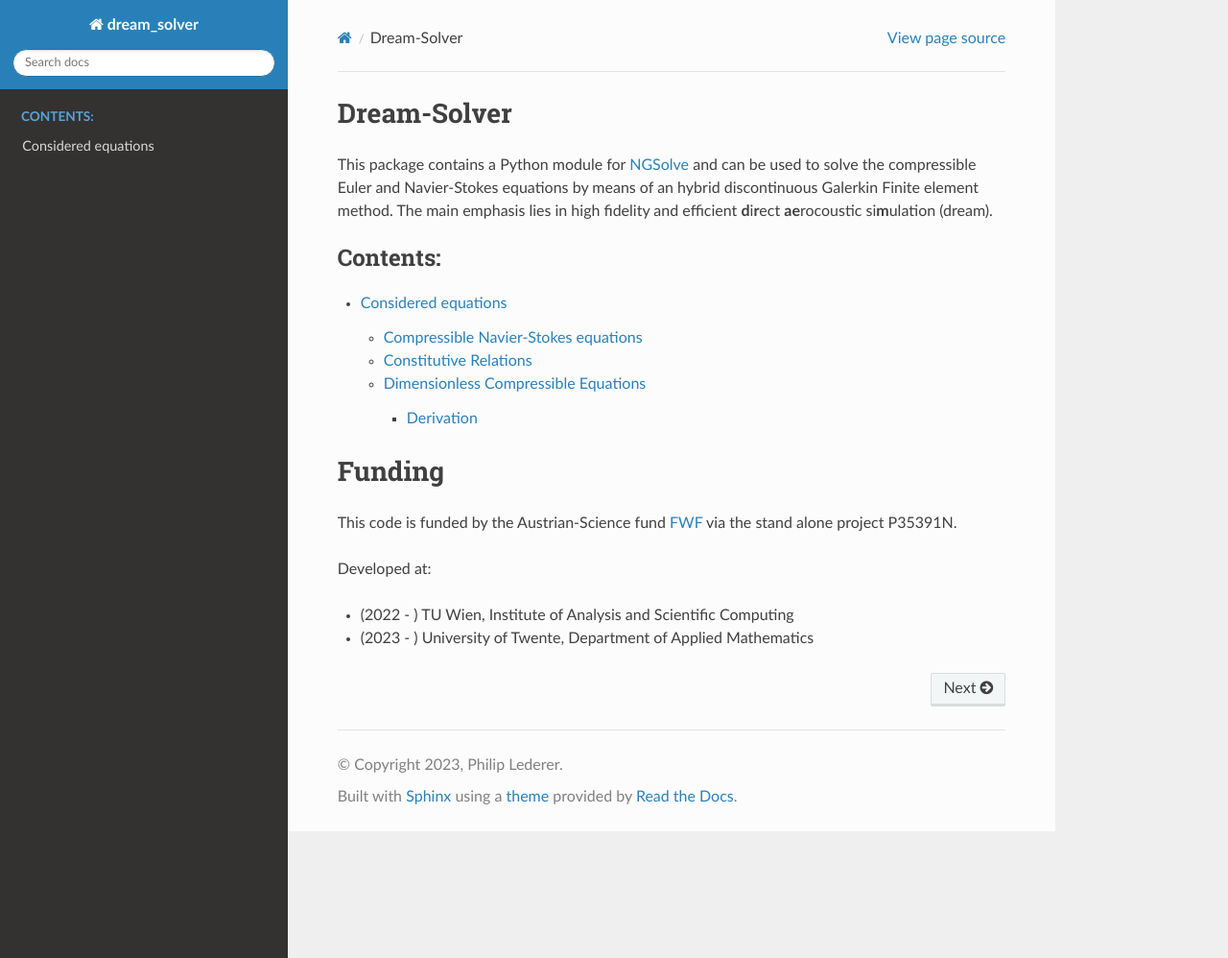
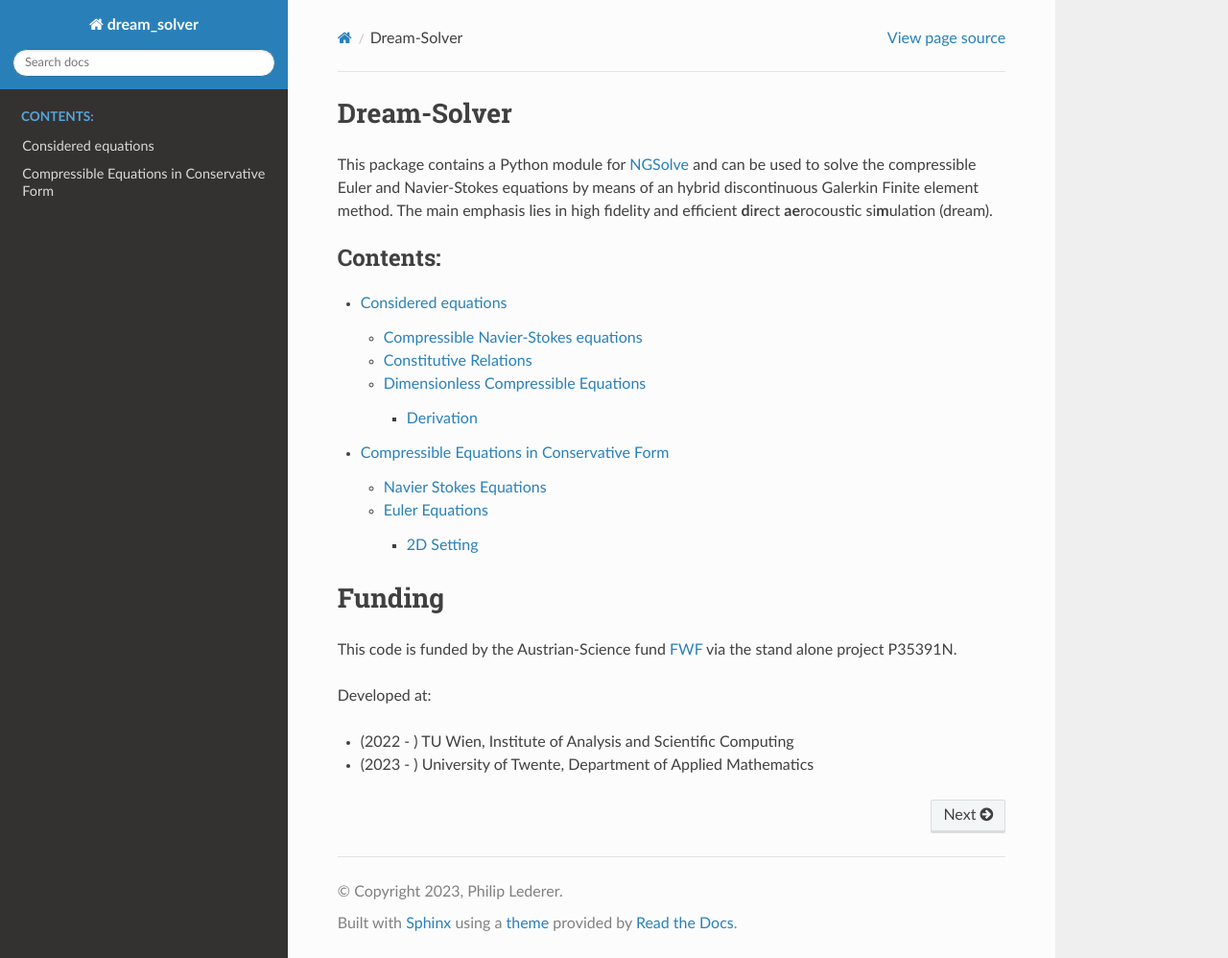
Before and after one commit to plederer/dream_solver, a Sphinx documentation site: the page built from docs/index.rst, in a window 1280 px wide and 998 px high. Shown: the whole window at 96% size. Built offline with Sphinx 7.4.7 and the Read the Docs theme 2.0.0, drawn with Linux system fonts in a browser that asks for light colours; some of the changed lines change nothing that is shown.

Commit message:
conservative formulation

```diff
--- /dev/null
+++ b/docs/basics/conservative.md
@@ -0,0 +1,89 @@
+## Compressible Equations in Conservative Form
+
+### Navier Stokes Equations
+Neglecting external forces $\vec{f} = 0$, the above derived dimensionless compressible equations can be expressed in a simple matter in conservative form
+
+\begin{align*}
+\pdt{\CVAR} + \div \left[ \vec{F}(\CVAR) - \vec{G}(\CVAR, \grad \CVAR) \right] &= 0.
+\end{align*}
+
+All the fluxes are split into a convective $\vec{F}$ and a diffusive $\vec{G}$ part, respectively.
+
+\begin{align*}
+\vec{F} &=
+\begin{bmatrix}
+\rho \VEL \\ \rho \VEL \otimes \VEL + p \I \\ (\rho E +p) \VEL
+\end{bmatrix}, &
+\vec{G} &=
+\frac{1}{\Re_{\text{ref}}}
+\begin{bmatrix}
+\vec{0} \\ \TAU \\ \TAU \VEL - \frac{1}{\Pr_{\text{ref}}} \HEAT
+\end{bmatrix}
+\end{align*}
+
+
+The conserved variables  are given by
+
+\begin{align*}
+\CVAR &=
+\begin{bmatrix}
+\rho \\ \rho \VEL \\ \rho E
+\end{bmatrix},
+\end{align*}
+
+and consist of mass, momentum and energy, respectively.
+
+### Euler Equations
+
+By further neglecting every dissipative contribution, we recover *Euler's* equations
+
+\begin{align*}
+\pdt{\CVAR} + \div \left[ \vec{F}(\CVAR) \right] &= 0.
+\end{align*}
+
+
+For the analysis the quasi-linear form is very helpful
+
+\begin{align*}
+\pdt{\CVAR} + \frac{\partial \vec{F}}{\partial \CVAR}\frac{\partial \CVAR}{\partial \vec{x}} &= 0.
+\end{align*}
+
+
+#### 2D Setting
+In two dimensions the convective flux vector is defined as
+
+\begin{align*}
+\vec{F} &=
+\begin{bmatrix}
+\rho u & \rho v \\ \rho u^2 + p & \rho u v  \\ \rho u v & \rho v^2 + p  \\ (\rho E +p ) u & (\rho E +p) v
+\end{bmatrix} = \begin{bmatrix}
+\vec{f} & \vec{g}
+\end{bmatrix}.
+\end{align*}
+
+
+Then the quasi-linear form is given by
+
+
+$$
+\pdt{\CVAR} +  \mat{A}_{\CVAR} \frac{\partial \CVAR}{\partial x} + \mat{B}_{\CVAR}  \frac{\partial \CVAR}{\partial y}  = 0,
+$$
+
+with
+
+$$
+\mat{A}_{\CVAR}  = \frac{\partial \vec{f}}{\partial \CVAR}
+\begin{bmatrix}
+0 & 1 & 0 & 0 \\
+\frac{\gamma - 3}{2} u^2 + \frac{\gamma - 1}{2} v^2  & (3 - \gamma)u & -(\gamma - 1)v & \gamma - 1 \\
+-uv & v & u & 0 \\
+-\gamma u E + (\gamma - 1) u |\VEL |^2 & \gamma E - \frac{\gamma - 1}{2}(v^2 + 3u^2) & -(\gamma - 1) u v & \gamma u
+\end{bmatrix},\\
+\mat{B}_{\CVAR}  = \frac{\partial \vec{g}}{\partial \CVAR} =
+\begin{bmatrix}
+0 & 0 & 1 & 0 \\
+-uv & v & u & 0 \\
+\frac{\gamma - 3}{2} v^2 + \frac{\gamma - 1}{2} u^2  & -(\gamma - 1)u & (3 - \gamma)v  & \gamma - 1 \\
+-\gamma v E + (\gamma - 1) v |\VEL |^2 & -(\gamma - 1) u v & \gamma E - \frac{\gamma - 1}{2}(u^2 + 3v^2) &  \gamma v
+\end{bmatrix}.
+$$
--- a/docs/conf.py
+++ b/docs/conf.py
@@ -74,8 +74,6 @@
 mathjax3_config = {
     # "loader": {"load": ['[tex]/color']},
     "tex": {
-        "inlineMath": [['\\(', '\\)']],
-        "displayMath": [["\\[", "\\]"]],
         # "packages" : {'[+]': ['color']},
         "macros": mymacros
     }
--- a/docs/index.rst
+++ b/docs/index.rst
@@ -12,6 +12,7 @@
    :caption: Contents:
 
    basics/navierstokes.md
+   basics/conservative.md
 
 Funding
 ==================
```
